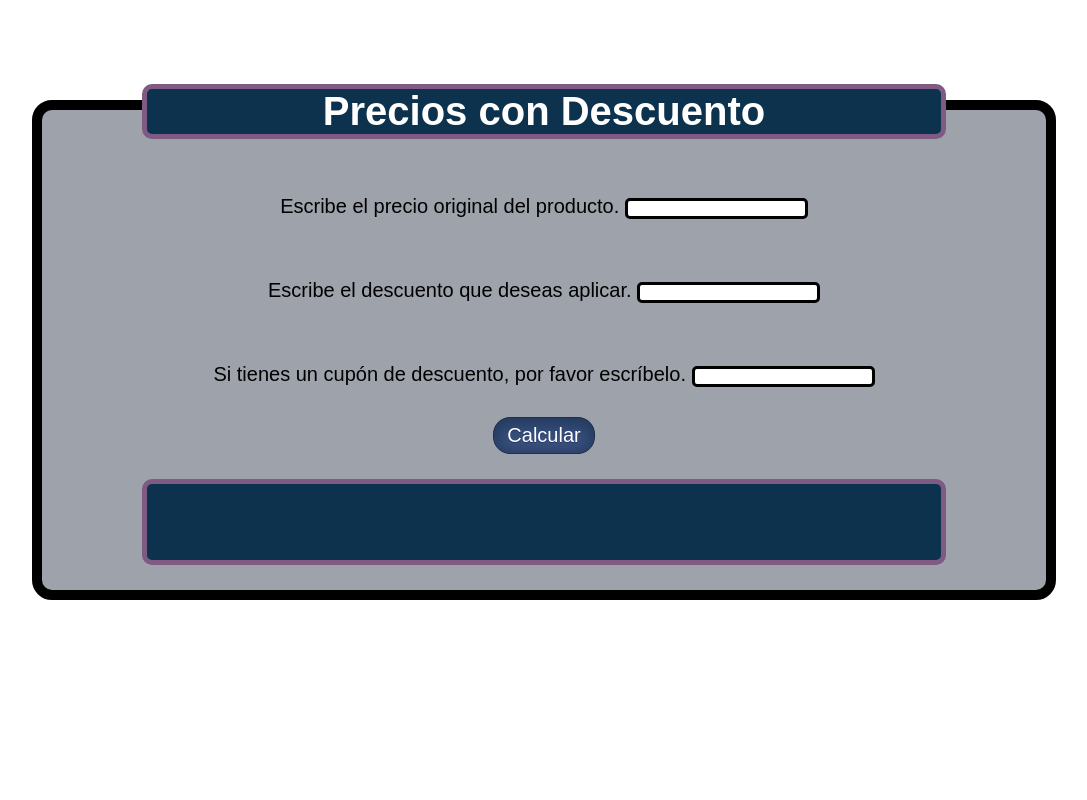
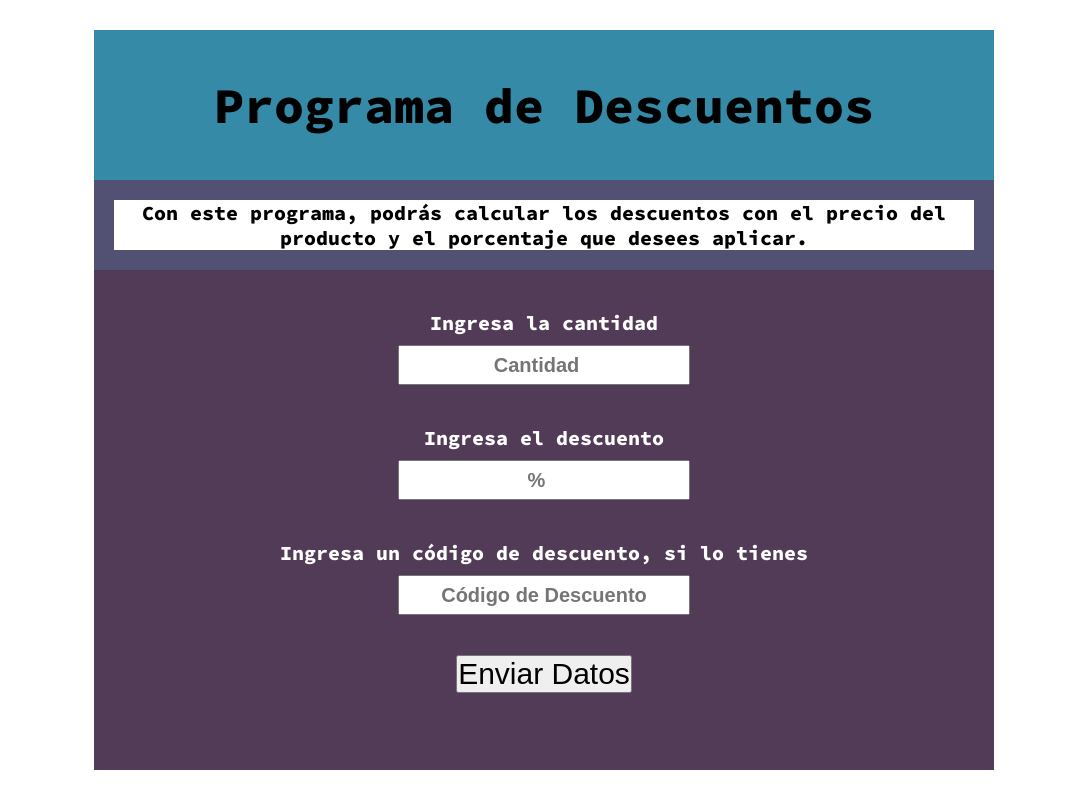
Before and after one commit to vecasel/preciosConDescuento, a plain HTML site: page index.html in a window 1280 px wide. Shown: the whole page, without its empty margins (96-1183 px from the left). Drawn offline with Linux system fonts and the light colour scheme.

Commit message:
Se sube nueva versión

```diff
--- a/index.html
+++ b/index.html
@@ -6,31 +6,28 @@
     <meta name="viewport" content="width=device-width, initial-scale=1.0">
     <title>Precios con Descuento</title>
     <link rel="stylesheet" href="style.css">
+    <link rel="preconnect" href="https://fonts.googleapis.com">
+    <link rel="preconnect" href="https://fonts.gstatic.com" crossorigin>
+    <link href="https://fonts.googleapis.com/css2?family=Anton&family=Comforter&family=Lato:wght@900&family=Roboto+Flex:opsz@8..144&family=Source+Code+Pro:wght@800&display=swap" rel="stylesheet">
 </head>
 <body>
-    <main class="main__container">
-        <section class="main__container__section">
-            <h1>Precios con Descuento</h1>
-            <form class="form">
-                <label for="precio" class="input1">
-                    Escribe el precio original del producto.
-                    <input type="number" name="precio" id="precio">
-                </label>
-                <label for="descuento" class="input2">
-                    Escribe el descuento que deseas aplicar.
-                    <input type="number" name="descuento" id="descuento">
-                </label>
-                <label for="cupon" class="input3">
-                    Si tienes un cupón de descuento, por favor escríbelo.
-                    <input list="text" name="miCupon" id="cupon">
-                </label>
-                <button type="button" id="button" onclick="calcularPrecioConDescuento()">Calcular</button>
-            </form>
-            <div class="respuesta__container">
-                <p id="respuesta"></p>
-            </div>
+    <header class="headerContainer">
+        <h1 class="headerContainer__title">Programa de Descuentos</h1>
+    </header>
+    <main class="mainContainer">
+        <section class="mainContainer__description">
+            <p class="description__p">Con este programa, podrás calcular los descuentos con el precio del producto y el porcentaje que desees aplicar.
+            </p>
         </section>
+        <form class="mainContainer__form" id="form">
+            <label for="" class="form__cantidad">Ingresa la cantidad</label>
+            <input type="number" placeholder="Cantidad" id="cantidad">
+            <label for="" class="form__descuento">Ingresa el descuento</label>
+            <input type="number" placeholder="%" id="porcentaje">
+            <label for=""numberss="form__codigo">Ingresa un código de descuento, si lo tienes</label>
+            <input type="text" placeholder="Código de Descuento" id="codigo">
+            <button type="button" id="button" onclick="calcularDescuento()">Enviar Datos</button>
+        </form>
     </main>
     <script src="index.js"></script>
-</body>
 </html>
--- a/index.js
+++ b/index.js
@@ -1,64 +1,60 @@
- const cupones = [
-     "shein", "vision", "starbucks", "eleven", "reebok"
- ]
+var amount = document.getElementById("cantidad");
+var percentage = document.getElementById("porcentaje");
+var codigo = document.getElementById("codigo");
+const form = document.getElementById("form");
 
 
- function calculoDescuento(precioOriginal, descuentoAplicar){
-    precio = parseFloat(precioOriginal);
-    descuento = parseFloat(descuentoAplicar);
-    resultado = (precioOriginal * (100 - descuento)) / 100;
-    document.getElementById("respuesta").innerText = "El precio a pagar por el producto es: " + resultado;
- }
-
-
-function precioConDescuentoManual(precioOriginal, descuentoAplicar, descuentoCupon){
-    if(descuentoCupon == 0){
-        calculoDescuento(precioOriginal, descuentoAplicar);
-    }
-    else{
-        calculoDescuento(precioOriginal, descuentoCupon);
-    }
+function operacion(cantidad, descuento){
+    calculo = cantidad * (100 - descuento) / 100;
+    form.reset();
+    alert("La cantidad a pagar es: " + calculo);
 }
 
 
-function calcularPrecioConDescuento(){
-    precioOriginal = document.getElementById("precio").value;
-    descuentoAplicar = document.getElementById("descuento").value;
-    descuentoCupon =  document.getElementById("cupon").value.toLowerCase();
 
-    if(precioOriginal.length == 0){
-        alert("Es obligatorio poner el precio");
-    }
-    else if(descuentoAplicar.length == 0 && descuentoCupon.length == 0){
-        alert("Debes colocar un descuento manual o un cupón");
-    }
-    else if(descuentoAplicar.length >= 1 && descuentoCupon.length >= 1){
-        alert("No puedes colocar un descuento manual y un cupón");
-    }
-    else if(descuentoAplicar.length >= 1){
-        precioConDescuentoManual(precioOriginal, descuentoAplicar, 0);
-    }
-    else {
-        switch(descuentoCupon){
-            case cupones[0]:
-                descuentoCupon = 10;
-                break;
-            case cupones[1]:
-                descuentoCupon = 15;
-                break;
-            case cupones[2]:
-                descuentoCupon = 25;
-                break;
-            case cupones[3]:
-                descuentoCupon = 30;
-                break;
-            case cupones[4]:
-                descuentoCupon = 70;
-                break;
-            default:
-                alert("El cupón " + descuentoCupon + " es incorrecto!");
-        }
-
-        precioConDescuentoManual(precioOriginal, descuentoAplicar, descuentoCupon);
+function calcularDescuento(){
+    let coleccion = [
+        "DANIEL",
+        "FERNANDO",
+        "KELLY",
+        "ANDREA",
+        "JEFFERSON",
+    ]
+    switch(true){
+        case amount.value.length < 1:
+            alert("Debes colocar la cantidad");
+            break;
+        case percentage.value.length < 1 && codigo.value.length < 1:
+            alert("Debes colocar el descuento deseado.");
+            break;
+        case percentage.value.length >= 1 && codigo.value.length >=1:
+            alert("Solo puedes poner una forma de descuento.");
+            break;
+        default:
+            if(percentage.value.length >= 1){
+                operacion(parseInt(amount.value), parseInt(percentage.value));
+                form.reset();
+            }
+            else{
+                switch(true){
+                    case codigo.value.toUpperCase() == coleccion[0]:
+                        operacion(parseInt(amount.value), 10);
+                        break;
+                    case codigo.value.toUpperCase() == coleccion[1]:
+                        operacion(parseInt(amount.value), 20);
+                        break;
+                    case codigo.value.toUpperCase() == coleccion[2]:
+                        operacion(parseInt(amount.value), 30);
+                        break;
+                    case codigo.value.toUpperCase() == coleccion[3]:
+                        operacion(parseInt(amount.value), 40);
+                        break;
+                    case codigo.value.toUpperCase() == coleccion[4]:
+                        operacion(parseInt(amount.value), 50);
+                        break;
+                    default:
+                        alert("El código no está en la base de datos");
+                }
+            }
     }
 }
--- a/style.css
+++ b/style.css
@@ -5,85 +5,68 @@
 }
 html{
     font-size: 62.5%;
-    font-family: Arial, Helvetica, sans-serif;
+    font-family: 'Source Code Pro', monospace;
 }
-.main__container{
+body{
+    border-radius: 1rem;
+    margin: 2rem 0;
+    max-width: 900px;
     display: flex;
-    width: 80%;
-    height: 50rem;
-    margin: 10rem auto;
-    background-color: #9da2ab;
-    border: black solid 1rem;
-    border-radius: 2rem;
+    flex-direction: column;
+    align-items: center;
+    margin: 3rem auto;
+    min-width: 400px;
+}
+.headerContainer{
+    display: flex;
+    justify-content: center;
+    align-items: center;
+    width: 100%;
+    height: 15rem;
+    background-color: #348AA7;
+}
+.headerContainer__title{
+    font-size: 5rem;
+    text-align: center;
+}
+.mainContainer{
+    width: 100%;
+}
+.mainContainer__description{
+    display: flex;
+    width: 100%;
+    background-color: #525174;
+    padding: 2rem;
     justify-content: center;
 }
-.main__container__section{
+.description__p{
+    font-size: 2rem;
+    background-color: white;
+    text-align: center;
+}
+.mainContainer__form{
+    padding: 4rem 3rem;
     display: flex;
     flex-direction: column;
     align-items: center;
     width: 100%;
+    height: 50rem;
+    background-color: #513B56;
 }
-.main__container__section h1{
+.mainContainer__form label{
+    color: white ;
     text-align: center;
-    margin: auto;
-    font-size: 4rem;
-    width: 80%;
-    background-color: #0d324d;
-    color: white;
-    position: relative;
-    top: -2.61375rem;
-    border: #7f5a83 solid 0.5rem;
-    border-radius: 1rem;
+    font-size: 2rem;
+    margin-bottom: 1rem;
 }
-.form{
-    display: flex;
-    flex-direction: column;
-    align-items: center;
-    width: 100%;
-}
-.form .input1, .input2, .input3{
-    font-size: 2rem;
-    margin: 3rem 0;
+.mainContainer__form input{
+    margin-bottom: 4rem;
+    height: 4rem;
+    padding: 1rem;
     text-align: center;
-}
-.form .input1 input, .input2 input, .input3 input{
-    border-radius: 0.5rem;
-    border: black solid 0.3rem;
-}
-
-.form #button{
-	box-shadow:inset 0px 0px 15px 3px #23395e;
-	background:linear-gradient(to bottom, #2e466e 5%, #415989 100%);
-	background-color:#2e466e;
-	border-radius:17px;
-	border:1px solid #1f2f47;
-	cursor:pointer;
-	color:#ffffff;
-	font-size:2rem;
-	padding:6px 13px;
-	text-shadow:0px 1px 0px #263666;
-}
-.form #button:hover {
-	background:linear-gradient(to bottom, #415989 5%, #2e466e 100%);
-	background-color:#415989;
-}
-.form #button:active {
-	position:relative;
-	top:1px;
-}
-.main__container__section .respuesta__container{
-    display: flex;
-    justify-content: center;
-    align-items: center;
-    text-align: center;
-    width: 80%;
-    height: 10rem;
-    background-color: #0d324d;
-    color: white;
-    margin: 2.5rem 0;
-    border: #7f5a83 solid 0.5rem;
-    border-radius: 1rem;
-}
-.main__container__section .respuesta__container p{
+    font-weight: bold;
     font-size: 2rem;
 }
+button{
+    font-size: 3rem;
+}
```
